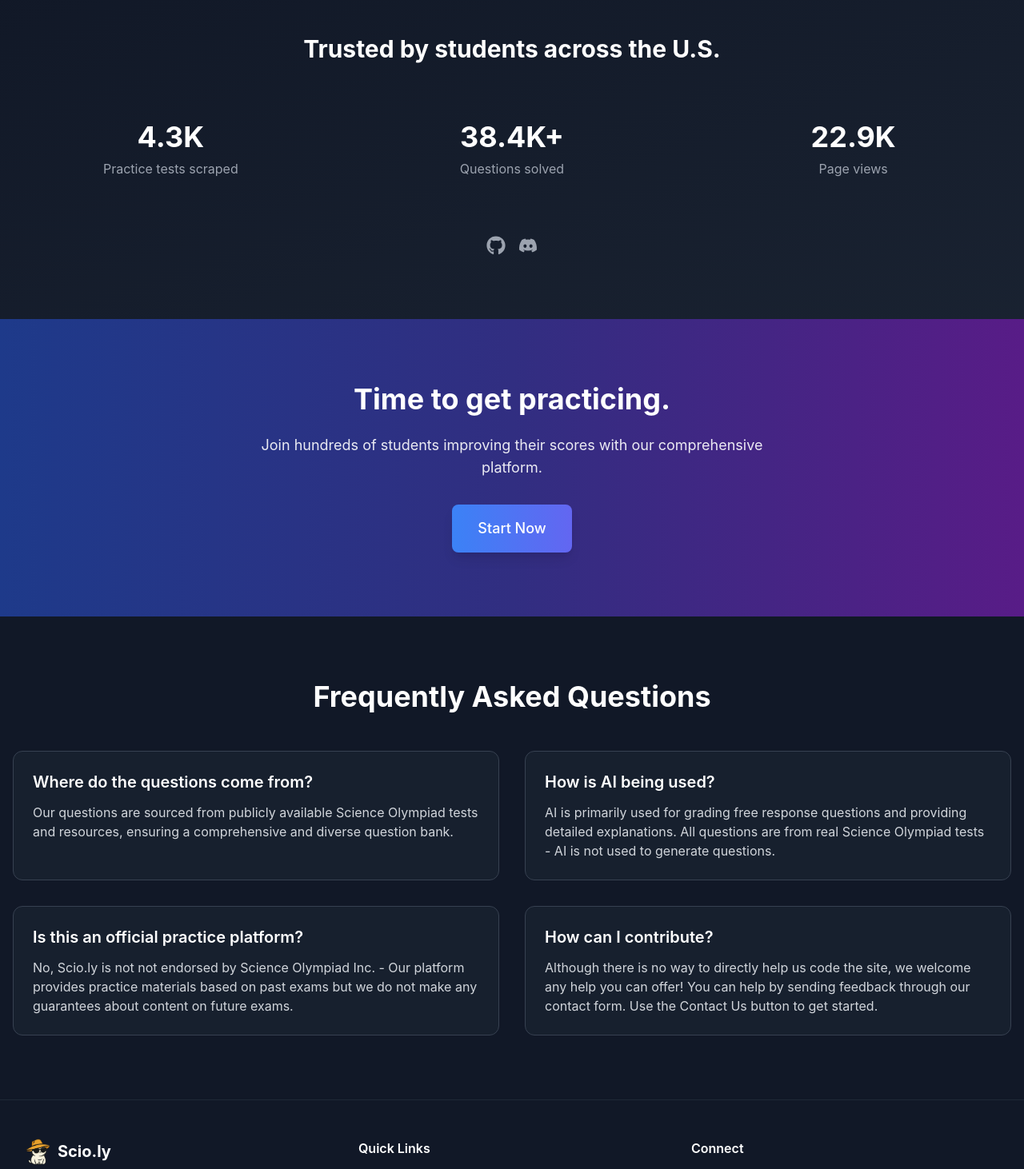
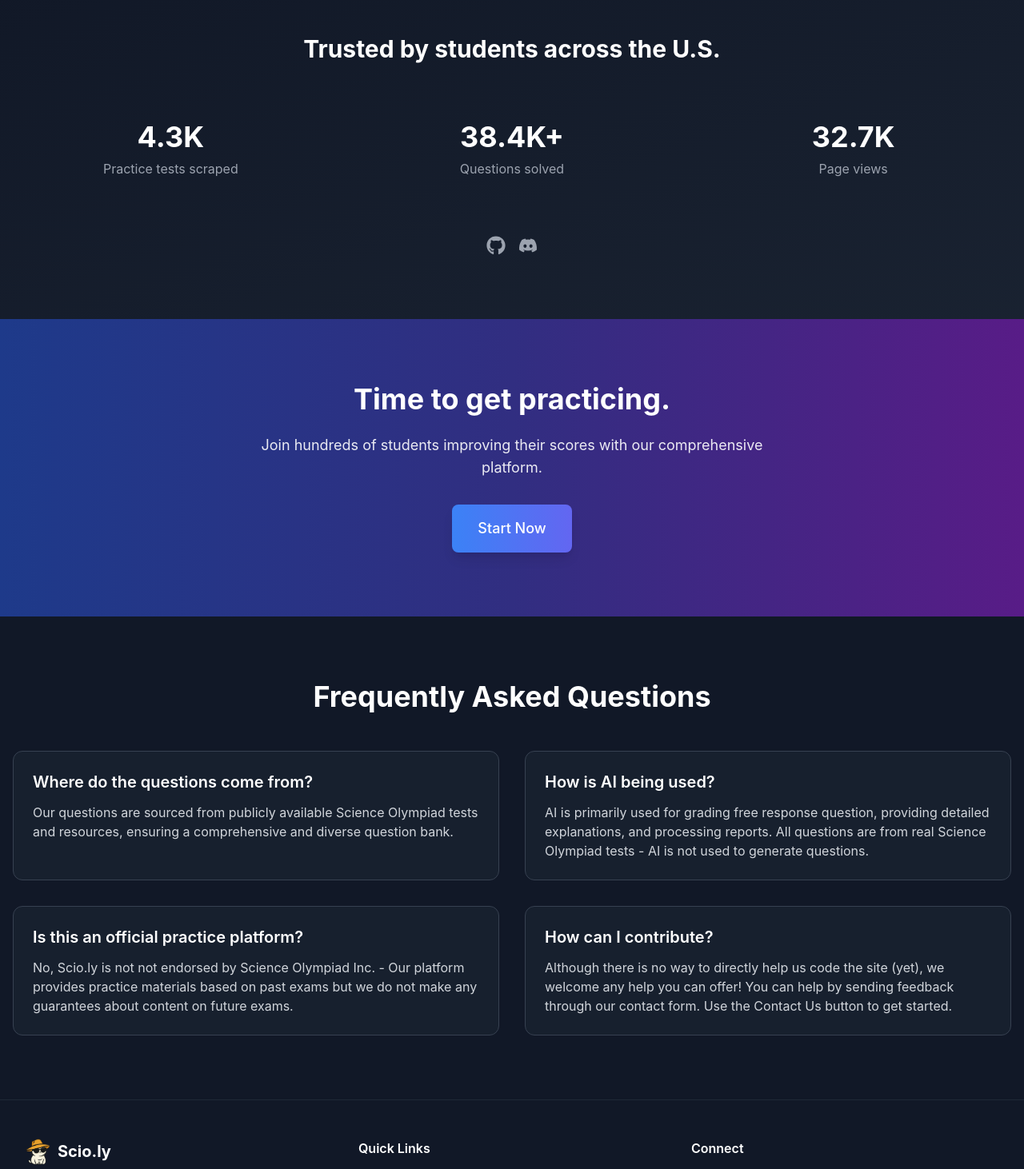
Before and after one commit to NapervilleASK/Scio.ly, a Next.js app in the folder frontend/science-olympiad-practice/: page / in a window 1280 px wide. Shown: the part 2669-4131 px from the top of the page at 80% size. Built offline with nearby package versions, Linux system fonts and the light colour scheme; no server answers.

Commit message:
frontpage and test code edits

```diff
--- a/frontend/science-olympiad-practice/src/app/page.tsx
+++ b/frontend/science-olympiad-practice/src/app/page.tsx
@@ -78,7 +78,7 @@ export default function HomePage() {
   const metrics = [
     { number: "4.3K", label: "Practice tests scraped" },
     { number: "38.4K+", label: "Questions solved" },
-    { number: "22.9K", label: "Page views" }
+    { number: "32.7K", label: "Page views" }
   ];
 
   const handleThemeToggle = () => {
@@ -469,7 +469,7 @@ export default function HomePage() {
             }`}>
               <h3 className={`text-xl font-semibold mb-3 ${darkMode ? 'text-white' : 'text-gray-900'}`}>How is AI being used?</h3>
               <p className={darkMode ? 'text-gray-300' : 'text-gray-600'}>
-                AI is primarily used for grading free response questions and providing detailed explanations. All questions are from real Science Olympiad tests - AI is not used to generate questions.
+                AI is primarily used for grading free response question, providing detailed explanations, and processing reports. All questions are from real Science Olympiad tests - AI is not used to generate questions.
               </p>
             </div>
             <div className={`rounded-xl p-6 border ${
@@ -489,7 +489,7 @@ export default function HomePage() {
             }`}>
               <h3 className={`text-xl font-semibold mb-3 ${darkMode ? 'text-white' : 'text-gray-900'}`}>How can I contribute?</h3>
               <p className={darkMode ? 'text-gray-300' : 'text-gray-600'}>
-                Although there is no way to directly help us code the site, we welcome any help you can offer! You can help by sending feedback through our contact form. Use the Contact Us button to get started.
+                Although there is no way to directly help us code the site (yet), we welcome any help you can offer! You can help by sending feedback through our contact form. Use the Contact Us button to get started.
               </p>
             </div>
           </div>
--- a/frontend/science-olympiad-practice/src/app/welcome/page.tsx
+++ b/frontend/science-olympiad-practice/src/app/welcome/page.tsx
@@ -585,7 +585,9 @@ export default function WelcomePage() {
   // Replace the old handleLoadTest function with one that accepts a code parameter
   const handleLoadTest = async (code: string) => {
     if (!code) {
-      toast.error('Please enter a test code');
+      toast.error('Please enter a test code', {
+        position: "bottom-center"
+      });
       return;
     }
     try {
@@ -601,7 +603,9 @@ export default function WelcomePage() {
       router.push('/test');
     } catch (error) {
       console.error(error);
-      toast.error((error as Error).message);
+      toast.error((error as Error).message, {
+        position: "bottom-center"
+      });
     }
   };
 
@@ -1218,19 +1222,6 @@ export default function WelcomePage() {
         darkMode={darkMode}
       />
 
-      <ToastContainer
-        position="bottom-center"
-        autoClose={3000}
-        hideProgressBar={false}
-        newestOnTop={false}
-        closeOnClick
-        rtl={false}
-        pauseOnFocusLoss
-        draggable
-        pauseOnHover
-        theme={darkMode ? 'dark' : 'light'}
-      />
-
       <Transition show={hasCheckedStorage && showUpdatePopup && !hasSeenUpdate} as={Fragment}>
         <Dialog
           as="div"
```
